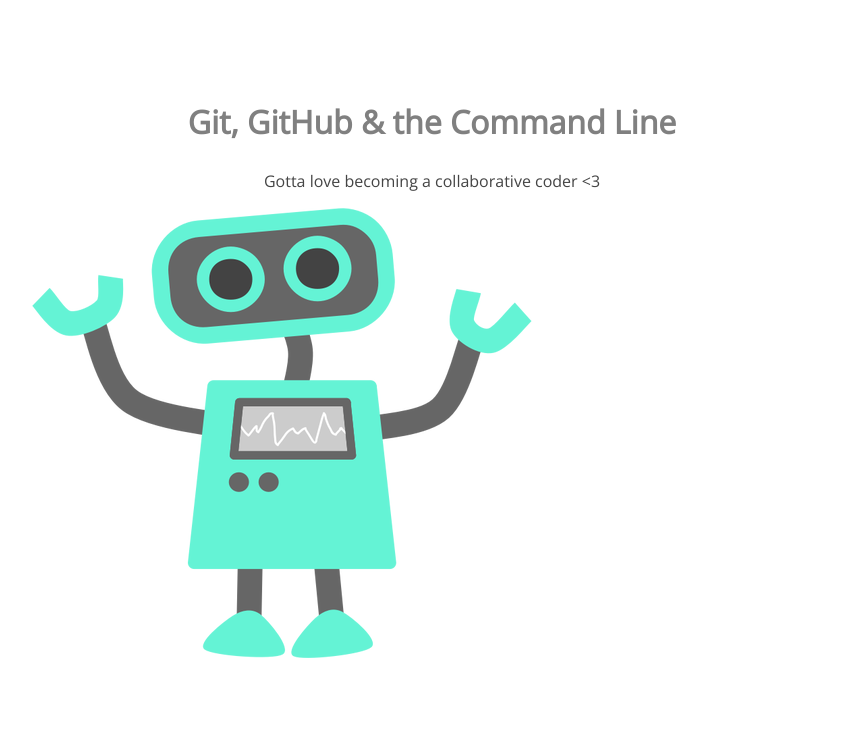
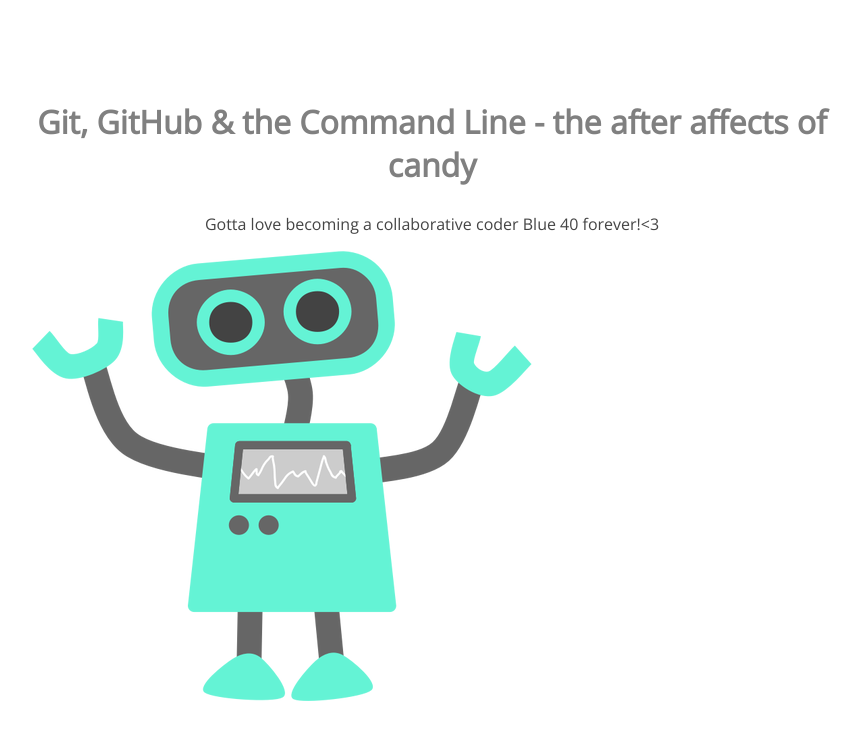
Before and after one commit to BluesBaka/mac-local, a plain HTML site: page index.html in a window 1280 px wide. Shown: the whole page, without its empty margins (208-1068 px from the left). Drawn offline with nearby package versions, Linux system fonts and the light colour scheme.

Commit message:
merging practice

```diff
--- a/index.html
+++ b/index.html
@@ -8,8 +8,8 @@
 </head>
 <body>
 	<section>
-		<h1>Git, GitHub & the Command Line</h1>
-		<p>Gotta love becoming a collaborative coder <3</p>
+		<h1>Git, GitHub & the Command Line - the after affects of candy</h1>
+		<p>Gotta love becoming a collaborative coder  Blue 40 forever!<3</p>
 		<img src="img/happy-blue-robot.png">
 	</section>
 </body>
```
